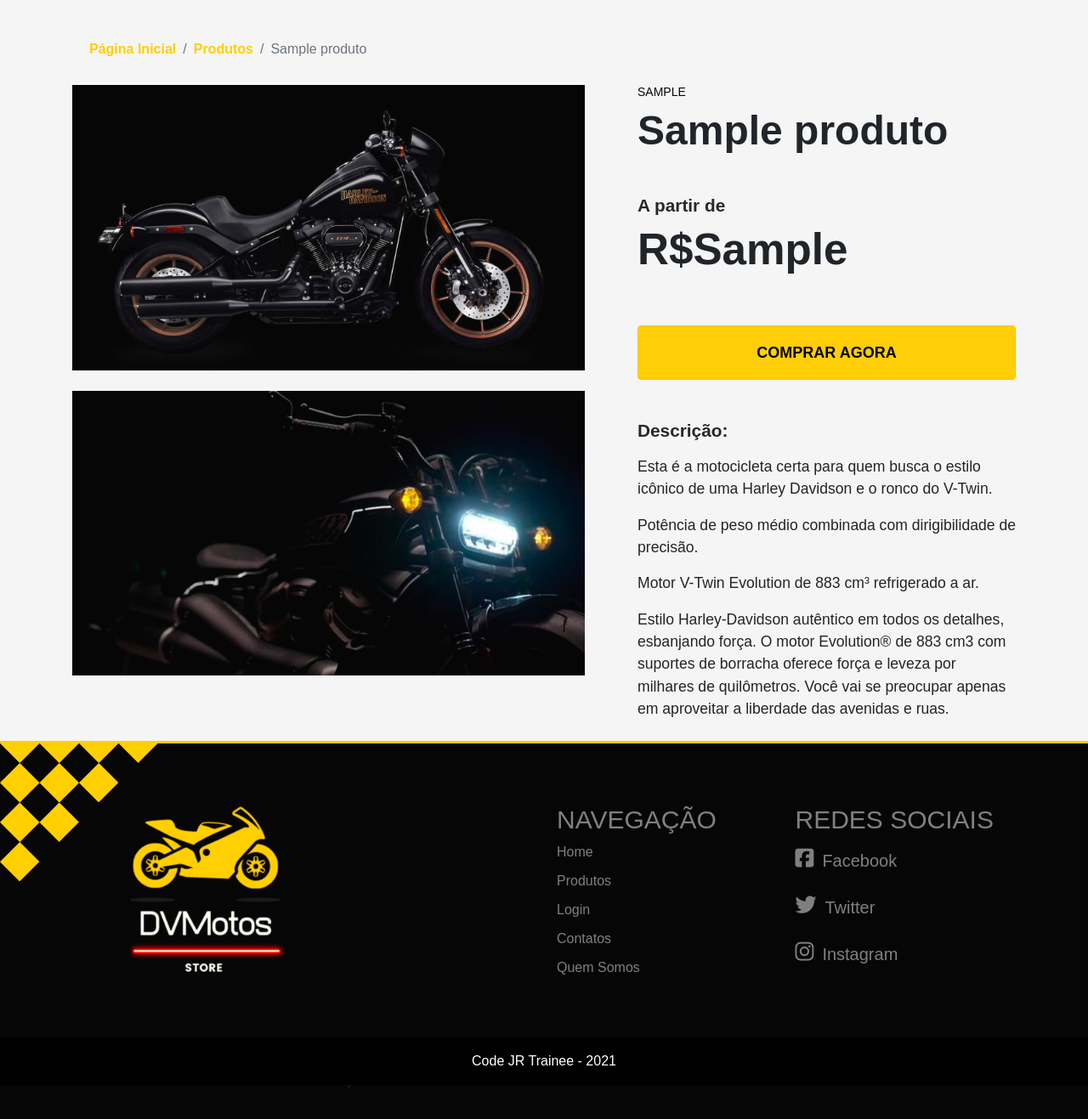
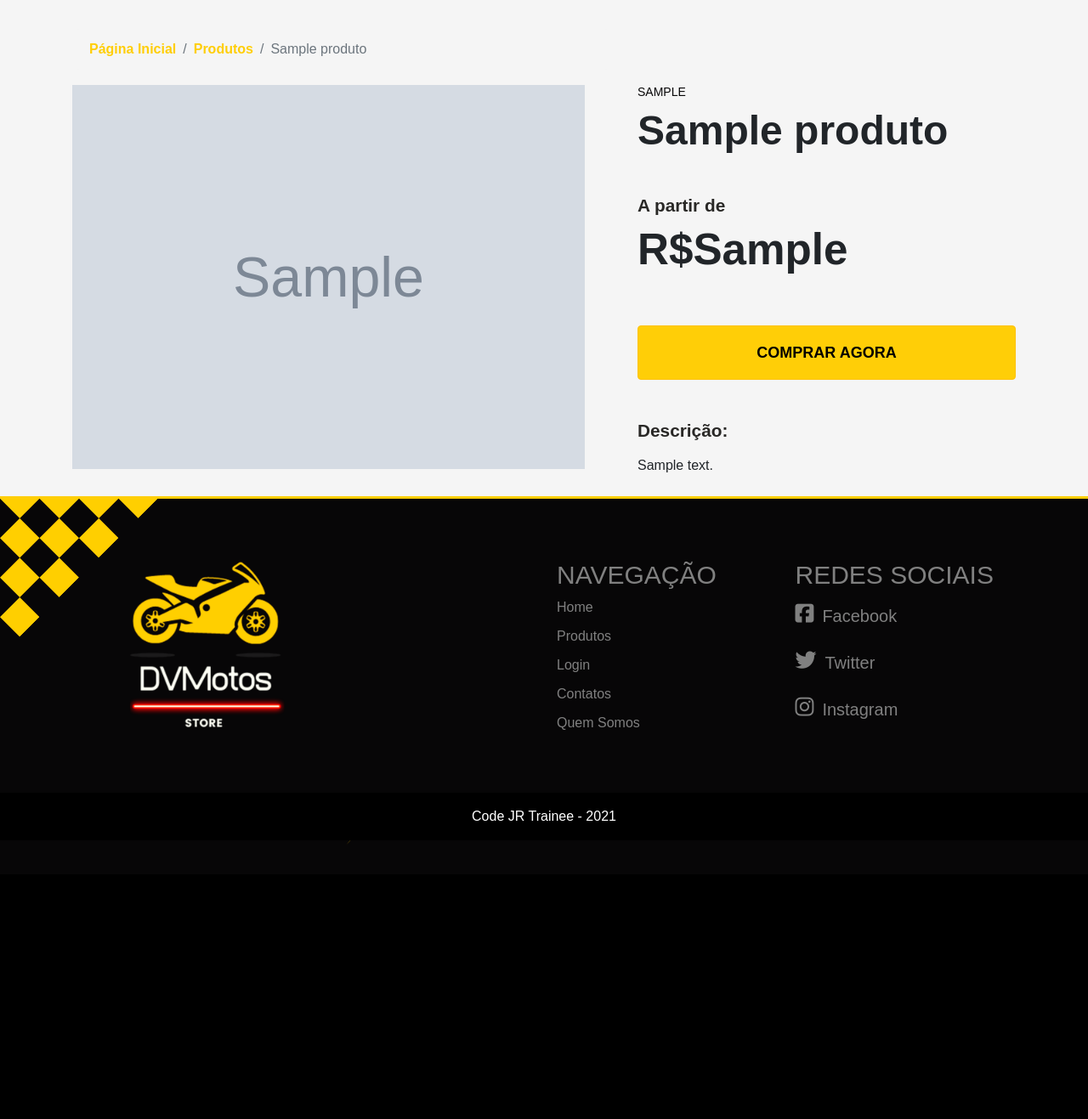
Before and after one commit to dvmarthur/DVMotosTrainee2021.2, a PHP site: page /produto?id=1 in a window 1280 px wide. Shown: the part 86-1403 px from the top of the page at 85% size. After the commit the page ends 1080 px from the top, so only its background shows below. Run offline with PHP 8.4, Linux system fonts and the light colour scheme; tables that the repository leaves empty or names only in its code hold one stand-in row (values such as "Sample post"); grey boxes marked "Sample" are stand-in pictures; some libraries are stand-ins or nearby versions.

Commit message:
imagens!!!!!!

```diff
--- a/DVMotos/app/controllers/AdmProdutosController.php
+++ b/DVMotos/app/controllers/AdmProdutosController.php
@@ -34,6 +34,10 @@ class AdmProdutosController
             'imagem' => $_POST['imagem'],
             'categoria' => $_POST['categoria']
         ];
+
+        // foreach ($_POST as $postKey => $postValor) {
+        //     $parametros["$postKey"] = $postValor;
+        // }
 
         App::get('database') -> insertProduto('produtos', $parametros);
         header('Location: /adm-produtos');
--- a/DVMotos/app/views/admin/adm-produtos.view.php
+++ b/DVMotos/app/views/admin/adm-produtos.view.php
@@ -104,7 +104,7 @@
         <!-- fim da tabela de produtos -->
 
       <!-- paginação -->
-      <nav aria-label="Page navigation example">
+      <!-- <nav aria-label="Page navigation example">
         <ul class="pagination justify-content-center">
           <li class="page-item">
             <a class="page-link link-pagina" href="#" aria-label="Previous">
@@ -122,7 +122,7 @@
             </a>
           </li>
         </ul>
-      </nav>
+      </nav> -->
       <!-- fim da paginação -->
     </main>
 
--- a/DVMotos/app/views/admin/modal/modal-visualizar-prod.php
+++ b/DVMotos/app/views/admin/modal/modal-visualizar-prod.php
@@ -12,7 +12,7 @@
             <div class="container-fluid">
 
               <div class="row">
-                <img src="../../getImagem.php?PicNum=<?= $produto->id?>" alt="Imagem do produto" class="w-100 rounded">
+                <img src="../../public/produtos/<?= $produto->imagem?>" alt="Imagem do produto" class="w-100 rounded">
               </div>
 
               <div class="texto-modal">
--- a/DVMotos/app/views/site/home.view.php
+++ b/DVMotos/app/views/site/home.view.php
@@ -50,7 +50,7 @@
 
     <!-- cards últimos produtos -->
 
-    <h2 class="text-center my-3">ÚLTIMOS PRODUTOS</h2>
+    <h2 class="text-center my-3">DESTAQUES</h2>
 
     <div class="row justify-content-between">
 
@@ -59,7 +59,7 @@
       <?php if(++$i > 4) break; ?>
       <div class="col-sm my-3 d-flex justify-content-center">
         <div class="card" style="width: 18rem;">
-          <img src="../../../public/img/img_card.jpg" class="card-img-top" alt="Produto">
+          <img src="../../public/produtos/<?= $produto->imagem?>" class="card-img-top" alt="Produto">
           <div class="card-body">
             <p class="card-text"><?= $produto->nome?></p>
             <h5 class="card-title">R$ <?= $produto->preco?></h5>
--- a/DVMotos/app/views/site/produto.view.php
+++ b/DVMotos/app/views/site/produto.view.php
@@ -35,8 +35,8 @@
 
         <div class="col-sm-7 colunaEsquerda">
 
-          <img class = "foto1 mt-2" src="../../../public/img/imagem_moto.jpeg" alt="Imagem Moto">
-          <img class = "foto2 mt-4 mb-4" src="../../../public/img/imagem_moto_2.jpeg" alt="Imagem Moto">
+          <img class = "foto1 mt-2" src="../../public/produtos/<?= $produtos[0]->imagem?>" alt="Imagem Moto">
+          <!-- <img class = "foto2 mt-4 mb-4" src="../../../public/img/imagem_moto_2.jpeg" alt="Imagem Moto"> -->
         </div>
 
         <div class="col-sm-5 mt-2 colunaDireita">
@@ -50,10 +50,7 @@
 
             <h5 class="mt-5 mb-3">Descrição:</h5>
             <div class="descricao mb-4">
-              <p>Esta é a motocicleta certa para quem busca o estilo icônico de uma Harley Davidson e o ronco do V-Twin.</p>
-              <p>Potência de peso médio combinada com dirigibilidade de precisão.</p>
-              <p>Motor V-Twin Evolution de 883 cm³ refrigerado a ar.</p>
-              <p>Estilo Harley-Davidson autêntico em todos os detalhes, esbanjando força. O motor Evolution® de 883 cm3 com suportes de borracha oferece força e leveza por milhares de quilômetros. Você vai se preocupar apenas em aproveitar a liberdade das avenidas e ruas.</p>
+              <?= $produtos[0]->descricao?>
             </div>
         </div>
       </div>
--- a/DVMotos/app/views/site/produtos.view.php
+++ b/DVMotos/app/views/site/produtos.view.php
@@ -75,7 +75,7 @@
             <?php foreach ($produtos_paginacao as $produto) : ?>
             <div class="col-sm my-3 d-flex justify-content-center">
               <div class="card" style="width: 18rem;">
-                <img src="../../../public/img/img_card.jpg" class="card-img-top" alt="Produto">
+                <img src="../../public/produtos/<?= $produto->imagem?>" class="card-img-top" alt="Produto">
                 <div class="card-body">
                   <h4 class="card-text"><a class="link-categoria" href="#"><?= $produto->categoria?></a></h4>
                   <p class="card-text"><a class="link-produto" href="#"><?= $produto->nome?></a></p>
--- a/DVMotos/core/database/QueryBuilder.php
+++ b/DVMotos/core/database/QueryBuilder.php
@@ -46,29 +46,29 @@ class QueryBuilder
 
     public function insertProduto($table, $parametros)
     {
+        // $sql = sprintf(
+        //     'insert into %s (%s) values(%s)',
+        //     $table,
+        //     implode(', ', array_keys($parametros)),
+        //     ':'. implode(', :', array_keys($parametros))
+        // );
 
-        $imagem = $_FILES['imagem'];
+        // try {
+        //     $stmt = $this->pdo->prepare($sql);
 
-        if($imagem != NULL) {
-            $nomeFinal = time().'.jpg';
-            if (move_uploaded_file($imagem['tmp_name'], $nomeFinal)) {
-                $tamanhoImg = filesize($nomeFinal);
+        //     $stmt->execute($parametros);
 
-                $mysqlImg = addslashes(fread(fopen($nomeFinal, "r"), $tamanhoImg));
+        // } catch (Exception $e) {
+        //     die($e->getMessage());
+        // }
 
-                $sql = "INSERT INTO `{$table}` (nome, categoria, descricao, preco, imagem)
+        $sql = "INSERT INTO `{$table}` (nome, categoria, descricao, preco, imagem)
                 values (    '{$parametros['nome']}',
                             '{$parametros['categoria']}',
                             '{$parametros['descricao']}',
                             '{$parametros['preco']}',
-                            '$mysqlImg')";
-
-                unlink($nomeFinal);
-            }
-        }
-        else {
-            echo"Você não realizou o upload de forma satisfatória.";
-        }
+                            '{$parametros['imagem']}'
+                        )";
 
         try {
             $stmt = $this->pdo->prepare($sql);
```
Also changed, not shown: DVMotos/app/views/admin/modal/modal-adicionar-prod.php (+5 -2 lines).
